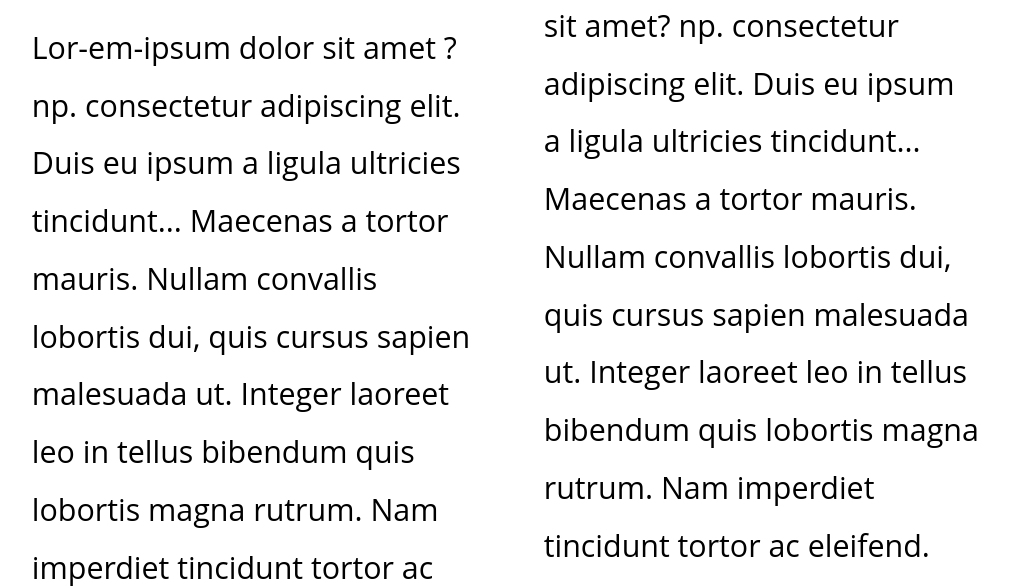
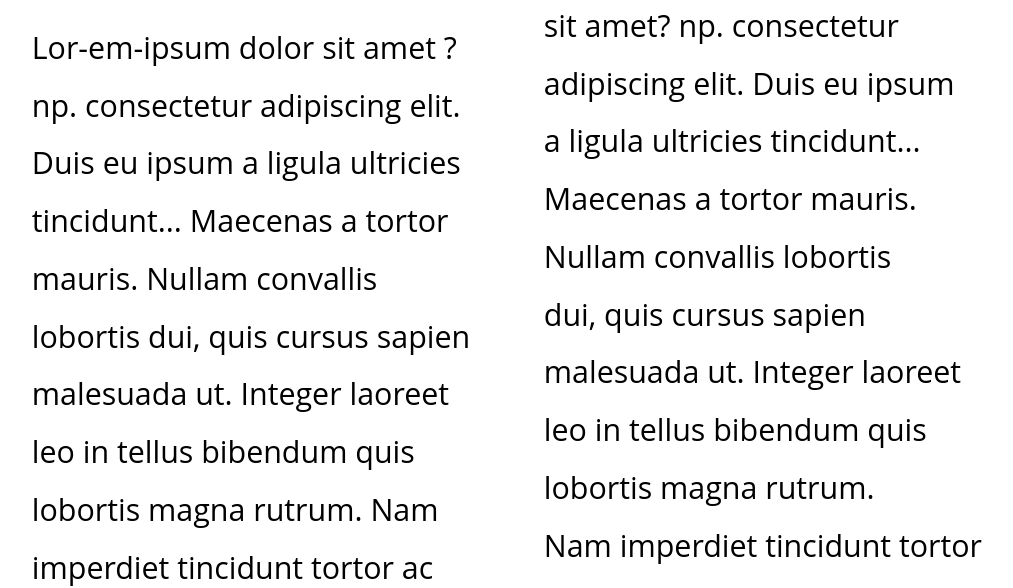
Before and after one commit to lukasz-brzostek/typo, a website: page demo/index.html in a window 1280 px wide. Shown: the part 189-777 px from the top of the page, without its empty margins (129-1142 px from the left). Drawn offline with nearby package versions, Linux system fonts and the light colour scheme; files that its build step writes are made by us from their sources.

Commit message:
Code refactoring, fixed regex which created problems with html content

```diff
--- a/src/js/typo.js
+++ b/src/js/typo.js
@@ -1,5 +1,5 @@
 /*
- * typo v1.3 - 18/9/2020
+ * typo v1.4 - 22/9/2020
  * Author: Łukasz Brzostek
  *
  * This work is licensed under the Creative Commons
@@ -37,63 +37,76 @@ $.fn.typography = function (userOptions) {
     oneBracket: false
     }, userOptions);
 
-    if (options.wordBreak == true || options.enableAll == true) {
-    var wordb = "break-word;";
+// Loop for each option if enableAll is true
+// -----------------------------------------
+
+    if (options.enableAll) {
+       for (var i in options) options[i] = true;
     }
-    if (options.styling == true || options.enableAll == true) {
+
+// Insert additional styles if styling or word break is active
+// -----------------------------------------------------------
+
+    if (options.wordBreak) var wordb = "break-word;";
+
+    if (options.wordBreak && !options.styling) {
+       $("body").append("<style>body {word-break: " + (wordb != null ? wordb: 'normal') + "}</style>");
+    }
+
+    if (options.styling) {
        $("body").append("<style>body {-webkit-font-smoothing: subpixel-antialiased;-webkit-text-stroke: 1px transparent;-moz-osx-font-smoothing: grayscale;text-rendering: optimizeLegibility;font-kerning: normal;word-break: " + (wordb != null ? wordb: 'normal') + "}</style>");
     }
+
+// Process content with selected by user options
+// ---------------------------------------------
+
     $(".typo").each( function () {
 	   var content = $(this).html();
 	   var processed = content;
-    if (options.oneComma == true || options.enableAll == true) {
+    if (options.oneComma) {
        processed = processed.replace(/\,\,+/g, ","); // change multiple commas to one comma
     }
-    if (options.oneQuestion == true || options.enableAll == true) {
+    if (options.oneQuestion) {
        processed = processed.replace(/\?\?+/g, "?"); // change multiple question marks to one
     }
-    if (options.oneExclamation == true || options.enableAll == true) {
+    if (options.oneExclamation) {
        processed = processed.replace(/\!\!+/g, "!"); // change multiple exclamation marks to one
     }
-    if (options.oneBracket == true || options.enableAll == true) {
-    processed = processed.replace(/\(\(+/g, "(").replace(/\)\)+/g, ")").replace(/\[\[+/g, "[").replace(/\]\]+/g, "]"); // change multiple brackets to one
+    if (options.oneBracket) {
+       processed = processed.replace(/\(\(+/g, "(").replace(/\)\)+/g, ")").replace(/\[\[+/g, "[").replace(/\]\]+/g, "]").replace(/\{\{+/g, "{").replace(/\}\}+/g, "}"); // change multiple brackets to one
     }
-	if (options.spaceComma == true || options.enableAll == true) {
-	processed = processed.replace(/,/g, ', ').replace(/ ,/g, ','); // add space after comma and remove before
+	if (options.spaceComma) {
+	   processed = processed.replace(/(,\b)/g, ', ').replace(/\s{1,},/g, ','); // add space after comma and remove before
     }
-    if (options.spaceQuestion == true || options.enableAll == true) {
-    processed = processed.replace(/\?/g, '? ').replace(/ \?/g, '?'); // add space after question mark and remove before
+    if (options.spaceQuestion) {
+       processed = processed.replace(/\?/g, '? ').replace(/\s{1,}\?/g, '?'); // add space after question mark and remove before
     }
-    if (options.spaceExclamation == true || options.enableAll == true) {
-    processed = processed.replace(/\!/g, '! ').replace(/ \!/g, '!'); // add space after exclamation mark and remove before
+    if (options.spaceExclamation) {
+       processed = processed.replace(/\!/g, '! ').replace(/\s{1,}\!/g, '!'); // add space after exclamation mark and remove before
     }
-    if (options.spaceBracket == true || options.enableAll == true) {
+    if (options.spaceBracket) {
        processed = processed.replace(/\( /g, '(').replace(/\(/g, ' (').replace(/\)/g, ') ').replace(/ \)/g, ')'); // remove-add space between bracket
        processed = processed.replace(/\[ /g, '[').replace(/\[/g, ' [').replace(/\]/g, '] ').replace(/ \]/g, ']'); // remove-add space between sqare bracket
     }
-    if (options.spaceDot == true || options.enableAll == true) {
-    processed = processed.replace(/\./g, '. ').replace(/ \./g, '.'); // add space after dot and remove before
+    if (options.spaceDot) {
+       processed = processed.replace(/\./g, '. ').replace(/\s{1,}\./g, '.'); // add space after dot and remove before
     }
-    if (options.spaceDashes == true || options.enableAll == true) {
+    if (options.spaceDashes) {
        processed = processed.replace(/-+/g, " - "); // add spaces between dashes;
     }
-    if (options.oneSpace == true || options.enableAll == true) {
+    if (options.oneSpace) {
        processed = processed.replace(/\s\s+/g, " "); // change multiple spaces to one space
     }
-    if (options.nbsp == true || options.enableAll == true) { // Add &nbsp;
-    processed = processed.replace(/(\s\w\s{1})/gi, "$1&nbsp;");
-    processed = processed.replace(/(\b\s\w{2}\s)/gi, "$1&nbsp;");
-    processed = processed.replace(/(\b\s\w{3}\s)/gi, "$1&nbsp;");
-    processed = processed.replace(/(\s\w{3}\s)/gi, "$1&nbsp;");
-    processed = processed.replace(/(\s\w{2}\S\s)/gi, "$1&nbsp;");
-    processed = processed.replace(/(\s\w{2}\s)/gi, "$1&nbsp;");
-    processed = processed.replace(/(\s\d{0,2}\d\s)/gi, "$1&nbsp;");
-    processed = processed.replace(/(\b\s\w{0,3}\b\s\b)/gi, "$1&nbsp;");
-    processed = processed.replace(/(\s\w{2}[.]\s)/ig, "$1&nbsp;");
-    processed = processed.replace(/(\s\w{0,1}\w\s)/gi, "$1&nbsp;");
-    processed = processed.replace(/(\s\W[że]\s)/gi, "$1&nbsp;");
-    processed = processed.replace(/(\s\w\S{1}\w\s)/gi, "$1&nbsp;");
-    processed = processed.replace(/\s&nbsp;/gi, "&nbsp;"); // remove spaces between &nbsp;
+    if (options.nbsp) { // RegEx to add &nbsp; in various cases
+       processed = processed.replace(/(\b\s\w{1,3}\s)/g, "$1&nbsp;");
+       processed = processed.replace(/(\b\s\w{1,2}\s)/g, "$1&nbsp;");
+       processed = processed.replace(/(\s\w{1,3}\s)/g, "$1&nbsp;");
+       processed = processed.replace(/(&nbsp;\w{1,3}\s)/g, "$1&nbsp;");
+       processed = processed.replace(/([,.]\w{1,3}\s)/g, "$1&nbsp;");
+       processed = processed.replace(/(\s\w{1,3}[,.])/g, "$1&nbsp;");
+       processed = processed.replace(/(\s\w{1,3}\W\s)/g, "$1&nbsp;");
+       processed = processed.replace(/(\d{1,3}[,.]\s)/g, "$1&nbsp;");
+       processed = processed.replace(/(\s{0,10}&nbsp;\s{0,10})/g, "&nbsp;"); // remove spaces between &nbsp;
        processed = processed.replace(/(&nbsp;)\1+/g, "&nbsp;"); // remove doubled &nbsp;
     }
 	$(this).html(processed);
```
Also changed, not shown: demo/index.html (+1 -1 lines), demo/js/typo.min.js, dist/js/typo.js, dist/js/typo.min.js. Lines whose indentation alone changed are shown as unchanged.
